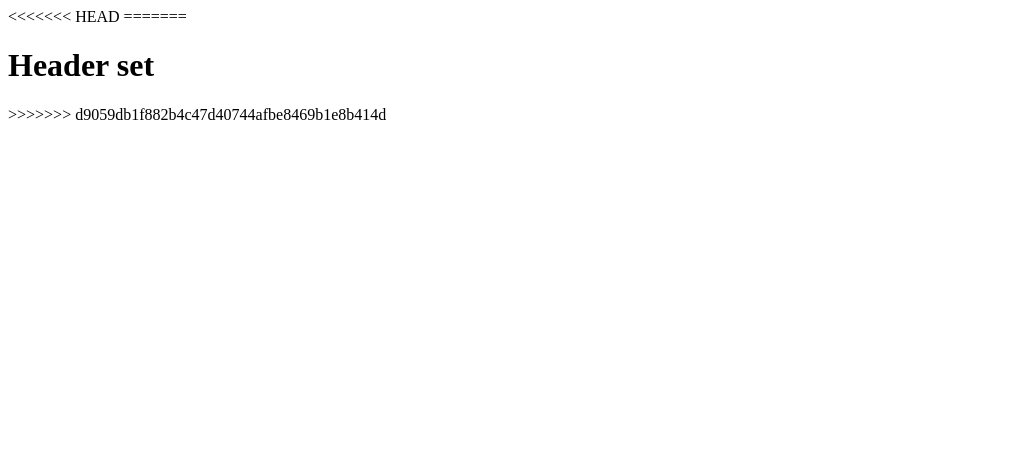
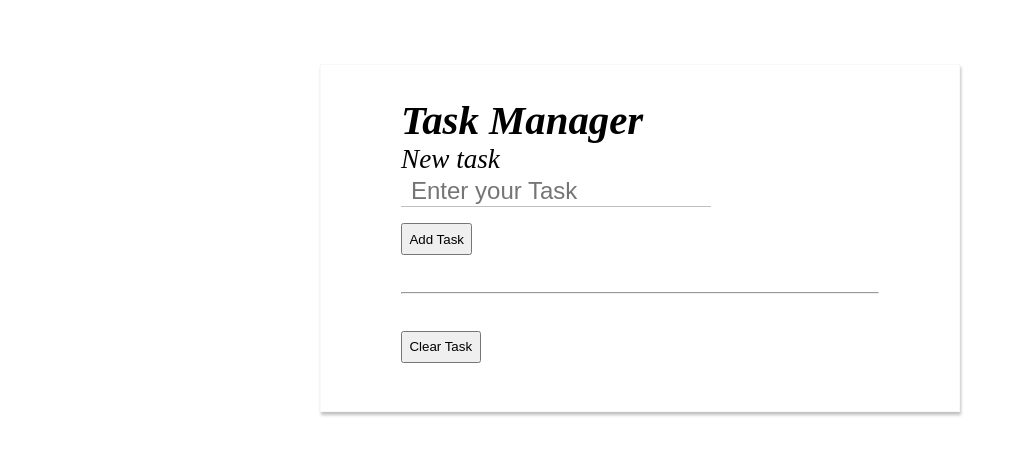
Before and after one commit to codedhola/HelloTS, a plain HTML site: page Task Manager/index.html in a window 1280 px wide. Shown: the whole page, without its empty margins (0-1017 px from the left). Drawn offline with Linux system fonts and the light colour scheme.

Commit message:
completed html and css

```diff
--- a/Task Manager/index.html
+++ b/Task Manager/index.html
@@ -2,16 +2,37 @@
 <html lang="en">
 <head>
     <meta charset="UTF-8">
-    <meta http-equiv="X-UA-Compatible" content="IE=edge">
     <meta name="viewport" content="width=device-width, initial-scale=1.0">
-    <title>Document</title>
+    <title>HelloJS || Task Manager</title>
+    <link rel="stylesheet" href="styles.css">
 </head>
 <body>
-<<<<<<< HEAD
+    <div class="task-manager">
+        <div class="task-manager_header">
+            <h2>Task Manager</h2>
+            <form>
+                <p>New task</p>
+                <input type="text" placeholder="Enter your Task" class="task-manager_input">
+                <input type="submit" value="Add Task" class="btn task-manager_btn">
+            </form>
+
+        </div>
+        <div class="task-manager_body">
+            <div class="task-manager_lists">
+
+            </div>
+            <hr class="hr">
+            <ul class="task-manager_content">
+
+            </ul>
+            <div class="task-manager_clear">
+                <input type="button" value="Clear Task" class="btn btn-clear">
+            </div>
+        </div>
+    </div>
 
 
-=======
-    <h1>Header set</h1>
->>>>>>> d9059db1f882b4c47d40744afbe8469b1e8b414d
+
+    <script src="app.js"></script>
 </body>
 </html>
--- a/Task Manager/styles.css
+++ b/Task Manager/styles.css
@@ -0,0 +1,58 @@
+*{
+    margin: 0;
+    padding: 0;
+    box-sizing: border-box;
+}
+body {
+    font-size: 10px;
+}
+.task-manager {
+    margin: 4rem auto;
+    width: 50%;
+    font-size: 1.7rem;
+    border: 1px solid #f9f8f8;
+    box-shadow: 1px 3px 3px #c0c0c0;
+    padding: 2rem 5rem;
+}
+.task-manager_header {
+    font-style: italic;
+    font-weight: lighter;
+}
+.task-manager_input {
+    height: 2rem;
+    border: none;
+    outline: none;
+    text-indent: 10px;
+    font-size: 1.5rem;
+    display: block;
+    border-bottom: 1px solid #c0c0c0;
+}
+.btn {
+    height: 2rem;
+    padding: .2rem .4rem;
+    cursor: pointer;
+    margin: 1rem 0;
+}
+.hr {
+    margin: 1.3rem 0;
+    width: 100%;
+}
+.task-manager_content {
+    list-style-type: none;
+}
+.right {
+    float: right;
+}
+
+
+
+.alert {
+    width: 100%;
+    background: #c0c0c0;
+}
+.danger {
+    color: red;
+}
+.success {
+    color: green;
+}
```
